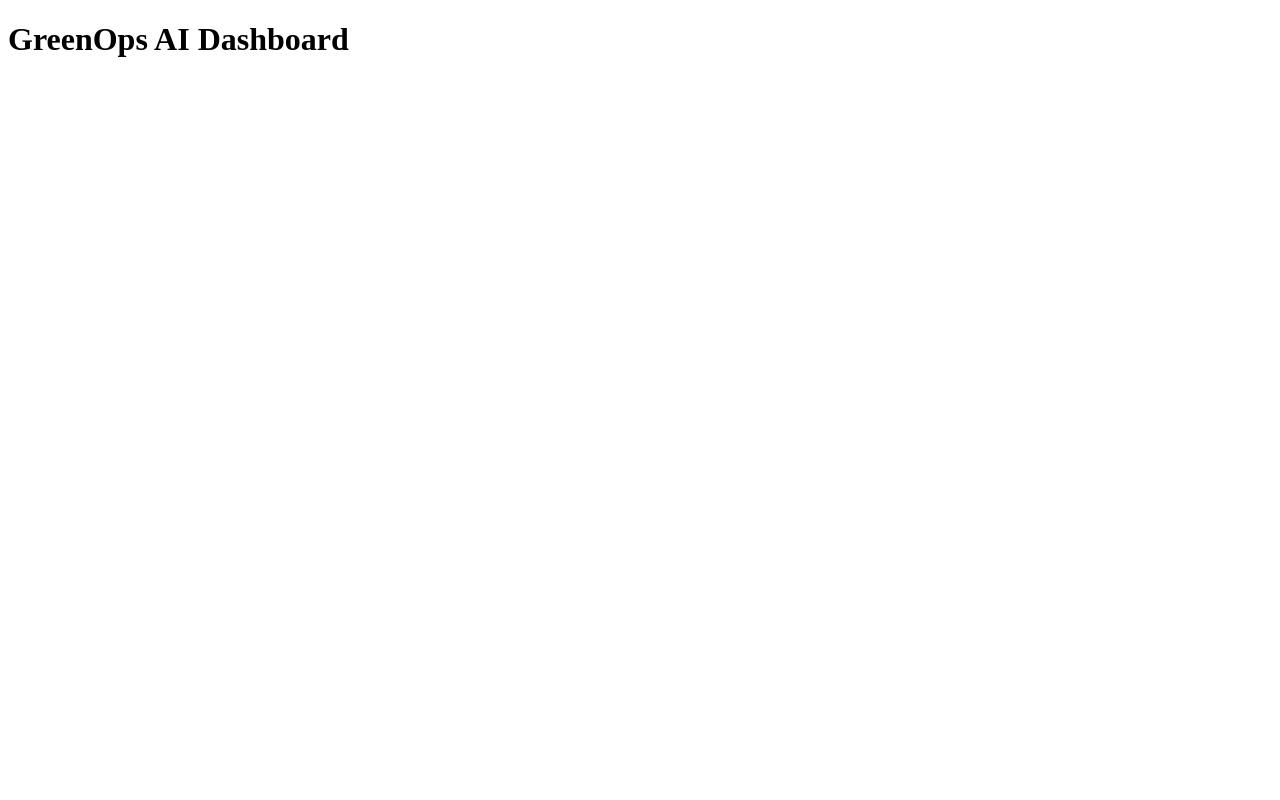
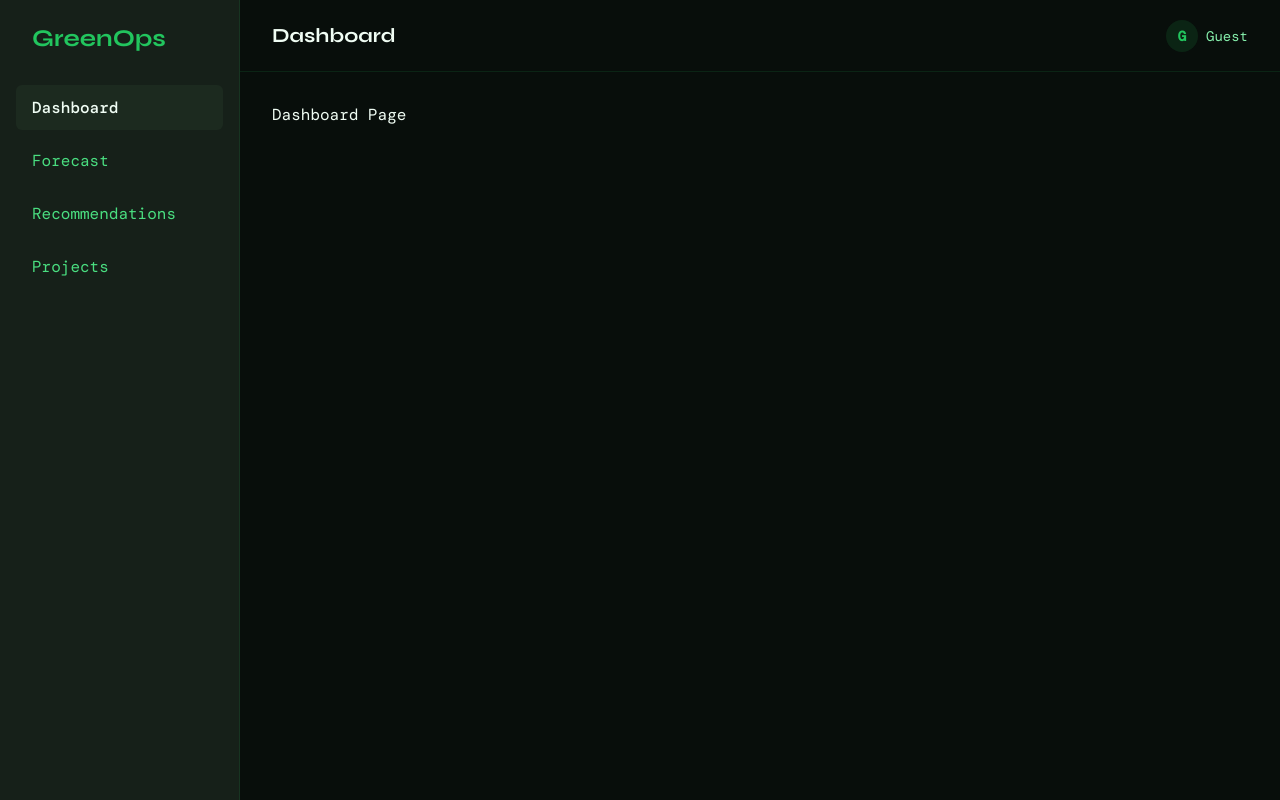
Before and after one commit to Prabh-84/Xebia-hackathon, a React (Vite) app in the folder frontend/: page /dashboard in a window 1280 px wide. Built offline with nearby package versions, Linux system fonts and the light colour scheme.

Commit message:
Complete tasks N1.3 to N1.8

```diff
--- a/frontend/src/App.jsx
+++ b/frontend/src/App.jsx
@@ -1,7 +1,34 @@
-export default function App() {
+import { BrowserRouter as Router, Routes, Route, Navigate } from 'react-router-dom';
+import Sidebar from './components/layout/Sidebar';
+import TopBar from './components/layout/TopBar';
+import './styles/globals.css';
+
+// Placeholder pages to satisfy the router for now
+const Dashboard = () => <div style={{ padding: '32px' }}>Dashboard Page</div>;
+const Forecast = () => <div style={{ padding: '32px' }}>Forecast Page</div>;
+const Recommendations = () => <div style={{ padding: '32px' }}>Recommendations Page</div>;
+const Projects = () => <div style={{ padding: '32px' }}>Projects Page</div>;
+
+function App() {
   return (
-    <main>
-      <h1>GreenOps AI Dashboard</h1>
-    </main>
-  )
+    <Router>
+      <div style={{ display: 'flex', minHeight: '100vh', backgroundColor: 'var(--bg-base)' }}>
+        <Sidebar />
+        <div style={{ flex: 1, display: 'flex', flexDirection: 'column', overflow: 'hidden' }}>
+          <TopBar />
+          <main style={{ flex: 1, overflowY: 'auto' }}>
+            <Routes>
+              <Route path="/" element={<Navigate to="/dashboard" replace />} />
+              <Route path="/dashboard" element={<Dashboard />} />
+              <Route path="/forecast" element={<Forecast />} />
+              <Route path="/recommendations" element={<Recommendations />} />
+              <Route path="/projects" element={<Projects />} />
+            </Routes>
+          </main>
+        </div>
+      </div>
+    </Router>
+  );
 }
+
+export default App;
--- /dev/null
+++ b/frontend/src/components/layout/Sidebar.jsx
@@ -0,0 +1,54 @@
+import { NavLink } from 'react-router-dom';
+import '../../styles/globals.css';
+
+export default function Sidebar() {
+  const navItems = [
+    { name: 'Dashboard', path: '/dashboard' },
+    { name: 'Forecast', path: '/forecast' },
+    { name: 'Recommendations', path: '/recommendations' },
+    { name: 'Projects', path: '/projects' },
+  ];
+
+  return (
+    <aside style={{
+      width: '240px',
+      height: '100vh',
+      backgroundColor: 'var(--bg-raised)',
+      borderRight: '1px solid var(--border)',
+      padding: '24px 16px',
+      display: 'flex',
+      flexDirection: 'column',
+      gap: '32px'
+    }}>
+      <div style={{
+        fontFamily: 'var(--font-display)',
+        fontSize: '24px',
+        fontWeight: '700',
+        color: 'var(--green)',
+        paddingLeft: '16px'
+      }}>
+        GreenOps
+      </div>
+
+      <nav style={{ display: 'flex', flexDirection: 'column', gap: '8px' }}>
+        {navItems.map(item => (
+          <NavLink
+            key={item.name}
+            to={item.path}
+            style={({ isActive }) => ({
+              padding: '12px 16px',
+              borderRadius: 'var(--r-sm)',
+              color: isActive ? 'var(--text-1)' : 'var(--text-3)',
+              backgroundColor: isActive ? 'var(--bg-hover)' : 'transparent',
+              textDecoration: 'none',
+              transition: 'all 0.2s',
+              fontWeight: isActive ? '500' : '400'
+            })}
+          >
+            {item.name}
+          </NavLink>
+        ))}
+      </nav>
+    </aside>
+  );
+}
--- /dev/null
+++ b/frontend/src/components/layout/TopBar.jsx
@@ -0,0 +1,54 @@
+import { useLocation } from 'react-router-dom';
+
+export default function TopBar() {
+  const location = useLocation();
+  const username = localStorage.getItem('username') || 'Guest';
+
+  const getPageTitle = () => {
+    const path = location.pathname.substring(1);
+    if (!path) return 'Dashboard';
+    return path.charAt(0).toUpperCase() + path.slice(1);
+  };
+
+  return (
+    <header style={{
+      height: '72px',
+      borderBottom: '1px solid var(--border)',
+      display: 'flex',
+      alignItems: 'center',
+      justifyContent: 'space-between',
+      padding: '0 32px',
+      backgroundColor: 'var(--bg-base)'
+    }}>
+      <h1 style={{
+        fontFamily: 'var(--font-display)',
+        fontSize: '20px',
+        color: 'var(--text-1)'
+      }}>
+        {getPageTitle()}
+      </h1>
+      <div style={{
+        color: 'var(--text-2)',
+        fontSize: '14px',
+        display: 'flex',
+        alignItems: 'center',
+        gap: '8px'
+      }}>
+        <div style={{
+          width: '32px',
+          height: '32px',
+          borderRadius: '50%',
+          backgroundColor: 'var(--green-dim)',
+          display: 'flex',
+          alignItems: 'center',
+          justifyContent: 'center',
+          color: 'var(--green)',
+          fontWeight: '700'
+        }}>
+          {username.charAt(0).toUpperCase()}
+        </div>
+        {username}
+      </div>
+    </header>
+  );
+}
--- /dev/null
+++ b/frontend/src/styles/globals.css
@@ -0,0 +1,37 @@
+@import url('https://fonts.googleapis.com/css2?family=Syne:wght@600;700;800&family=DM+Mono:wght@400;500&display=swap');
+
+:root {
+  /* surfaces */
+  --bg-base:      #080e0b;
+  --bg-card:      #0f1a12;
+  --bg-raised:    #162019;
+  --bg-hover:     #1c2a1f;
+
+  /* accent */
+  --green:        #22c55e;
+  --green-dim:    rgba(34,197,94,0.12);
+  --lime:         #a3e635;
+  --amber:        #f59e0b;
+  --red:          #ef4444;
+
+  /* text */
+  --text-1:       #f0fdf4;   /* headings */
+  --text-2:       #86efac;   /* labels   */
+  --text-3:       #4ade80;   /* muted    */
+
+  /* borders */
+  --border:       rgba(34,197,94,0.12);
+  --border-strong:rgba(34,197,94,0.25);
+
+  /* type */
+  --font-display: 'Syne', sans-serif;
+  --font-data:    'DM Mono', monospace;
+
+  /* radius */
+  --r-sm: 6px;
+  --r-md: 12px;
+  --r-lg: 18px;
+}
+
+*, *::before, *::after { box-sizing: border-box; margin: 0; padding: 0; }
+body { background: var(--bg-base); color: var(--text-1); font-family: var(--font-data); }
```
Also changed, not shown: frontend/src/hooks/useFetch.js (added, +26 -0 lines), frontend/src/services/api.js (added, +18 -0 lines), 1 other file (tests, documents, lock files or other folders).
